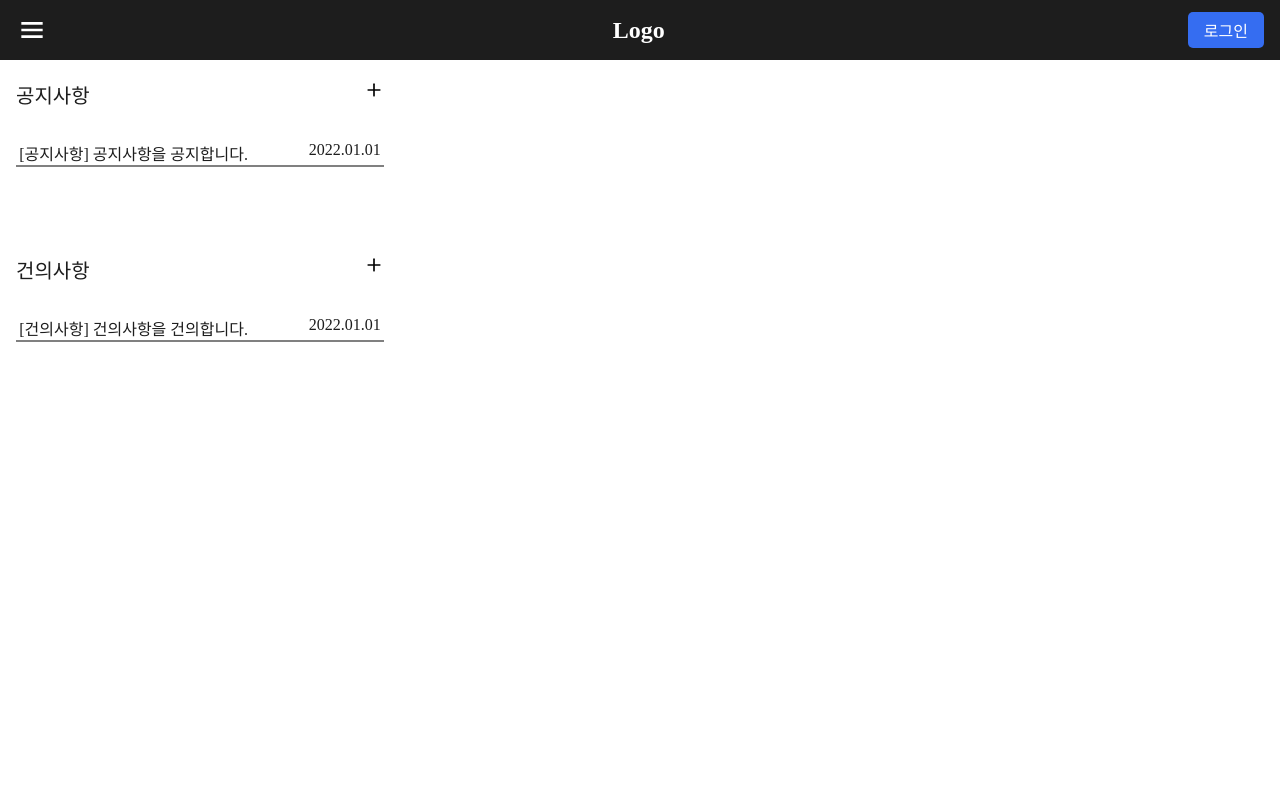
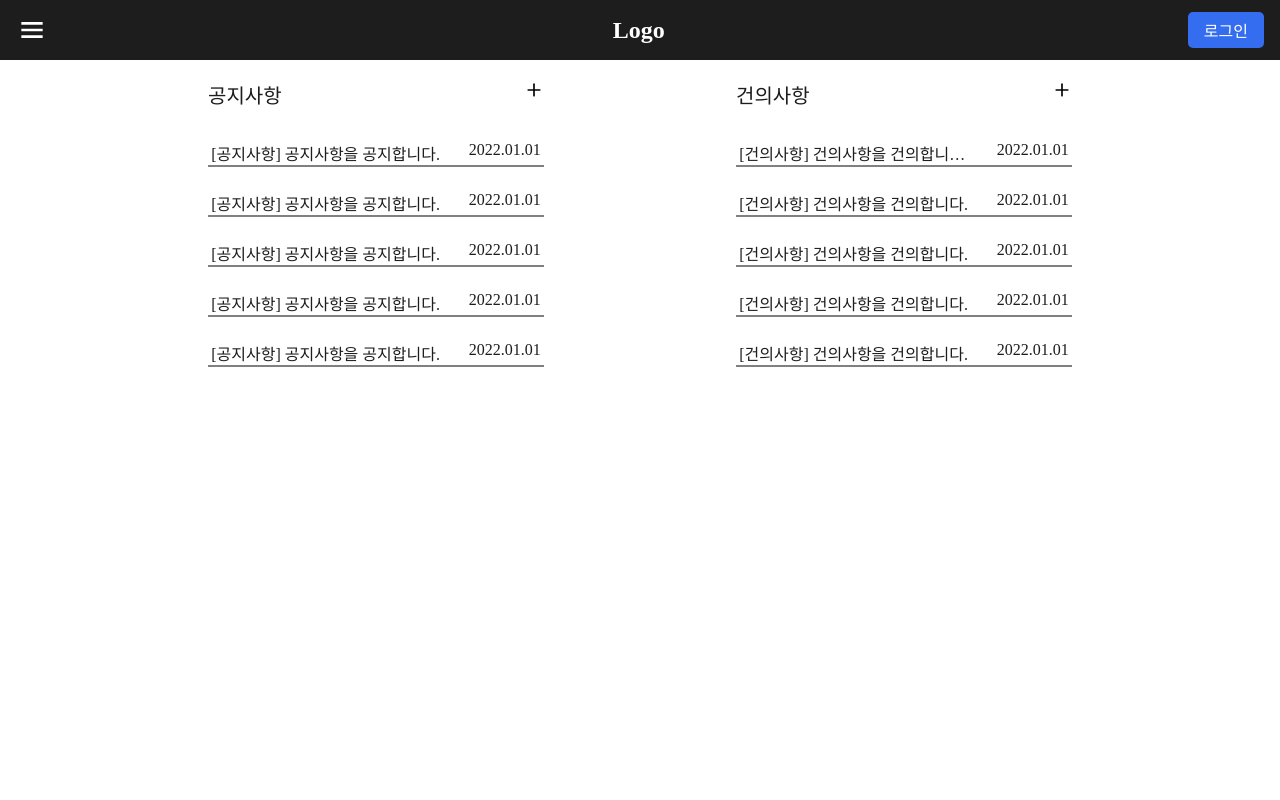
Before and after one commit to sungyuha/SubwayToilet, a React (Create React App) app in the folder subway-toilet/: page / in a window 1280 px wide. Shown: the top 800 px of the page. Built offline with nearby package versions, Linux system fonts and the light colour scheme.

Commit message:
메인페이지 공지사항 건의사항 scss 수정

```diff
--- a/subway-toilet/src/Components/Footer.module.scss
+++ b/subway-toilet/src/Components/Footer.module.scss
@@ -3,7 +3,7 @@
 .footer__content {
   background: $dark;
   width: 100%;
-  height: $headerHeight + 130px;
+  height: auto;
   color: gray;
   padding: 1.5rem 7rem;
 
--- a/subway-toilet/src/Components/Layout.module.scss
+++ b/subway-toilet/src/Components/Layout.module.scss
@@ -3,11 +3,6 @@
 .container {
   height: calc(100vh + #{$headerHeight});
   padding-top: 4rem;
-  // display: flex;
-  // justify-content: center;
-  // align-items: center;
-
-  h1 {
-    padding: 1.5rem 2.5rem;
-  }
+  display: flex;
+  justify-content: center;
 }
--- a/subway-toilet/src/Components/MainNotice.js
+++ b/subway-toilet/src/Components/MainNotice.js
@@ -15,7 +15,23 @@ const MainNotice = () => {
         <div className={styles.mainNotice__content__box}>
           <ul>
             <li>
-              <p>[공지사항] 공지사항을 공지합니다. </p>
+              <p>[공지사항] 공지사항을 공지합니다.</p>
+              <p>2022.01.01</p>
+            </li>
+            <li>
+              <p>[공지사항] 공지사항을 공지합니다.</p>
+              <p>2022.01.01</p>
+            </li>
+            <li>
+              <p>[공지사항] 공지사항을 공지합니다.</p>
+              <p>2022.01.01</p>
+            </li>
+            <li>
+              <p>[공지사항] 공지사항을 공지합니다.</p>
+              <p>2022.01.01</p>
+            </li>
+            <li>
+              <p>[공지사항] 공지사항을 공지합니다.</p>
               <p>2022.01.01</p>
             </li>
           </ul>
--- a/subway-toilet/src/Components/MainNotice.module.scss
+++ b/subway-toilet/src/Components/MainNotice.module.scss
@@ -1,7 +1,23 @@
+@import "./../styles/variables.scss";
+
 .mainNotice__content {
-  width: 400px;
-  //   border: 1px solid red;
-  padding: 1rem 1rem;
+  width: 22rem;
+  padding: 1rem 0;
+
+  @include breakpoint(md) {
+    width: 33rem;
+    padding: 1rem 6rem;
+  }
+
+  @include breakpoint(sm) {
+    width: 22rem;
+    padding: 1rem 3rem;
+  }
+
+  @include breakpoint(bg) {
+    width: 20rem;
+    padding: 1rem 3rem;
+  }
 
   &__top {
     display: flex;
@@ -30,6 +46,21 @@
         border-bottom: 2px solid gray;
         margin-bottom: 1.5rem;
         padding: 0 0.2rem;
+
+        p:first-child {
+          width: 15rem;
+          overflow: hidden;
+          text-overflow: ellipsis;
+          white-space: nowrap;
+        }
+
+        p:last-child {
+          display: none;
+
+          @include breakpoint(md) {
+            display: block;
+          }
+        }
       }
     }
   }
--- a/subway-toilet/src/Components/MainSuggest.js
+++ b/subway-toilet/src/Components/MainSuggest.js
@@ -15,6 +15,22 @@ const MainSuggest = () => {
         <div className={styles.mainNotice__content__box}>
           <ul>
             <li>
+              <p>[건의사항] 건의사항을 건의합니다.건의합니다. </p>
+              <p>2022.01.01</p>
+            </li>
+            <li>
+              <p>[건의사항] 건의사항을 건의합니다. </p>
+              <p>2022.01.01</p>
+            </li>
+            <li>
+              <p>[건의사항] 건의사항을 건의합니다. </p>
+              <p>2022.01.01</p>
+            </li>
+            <li>
+              <p>[건의사항] 건의사항을 건의합니다. </p>
+              <p>2022.01.01</p>
+            </li>
+            <li>
               <p>[건의사항] 건의사항을 건의합니다. </p>
               <p>2022.01.01</p>
             </li>
--- a/subway-toilet/src/pages/Main.js
+++ b/subway-toilet/src/pages/Main.js
@@ -1,11 +1,12 @@
 import React from "react";
 import MainNotice from "../Components/MainNotice";
 import MainSuggest from "../Components/MainSuggest";
+import styles from "./Main.module.scss";
 
 const Main = () => {
   return (
     <>
-      <div>
+      <div className={styles.main__content}>
         <MainNotice />
         <MainSuggest />
       </div>
--- /dev/null
+++ b/subway-toilet/src/pages/Main.module.scss
@@ -0,0 +1,10 @@
+@import "./../styles/variables.scss";
+
+.main__content {
+  display: flex;
+  flex-direction: column;
+
+  @include breakpoint(md) {
+    flex-direction: row;
+  }
+}
--- a/subway-toilet/src/styles/variables.scss
+++ b/subway-toilet/src/styles/variables.scss
@@ -16,8 +16,15 @@ $headerHeight: 60px;
 
 @mixin breakpoint($point) {
   @if $point == md {
-    // 768px
-    @media (min-width: 48em) {
+    @media (min-width: 40em) {
+      @content;
+    }
+  } @else if $point == sm {
+    @media (max-width: 54em) {
+      @content;
+    }
+  } @else if $point == bg {
+    @media (max-width: 40em) {
       @content;
     }
   }
```
